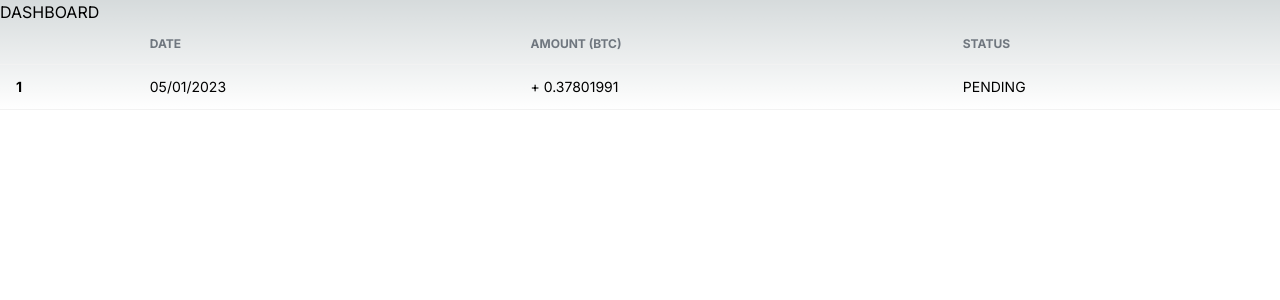
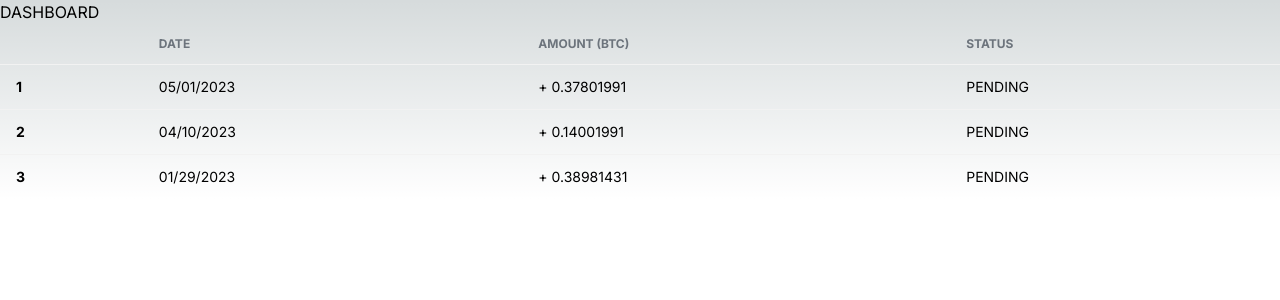
Before and after one commit to awostenberg/solid-dollop, a Next.js app: page / in a window 1280 px wide. Shown: the top 300 px of the page. Built offline with nearby package versions, Linux system fonts and the light colour scheme.

Commit message:
r1 from one to many rows sample data

```diff
--- a/src/app/components/details.tsx
+++ b/src/app/components/details.tsx
@@ -1,8 +1,11 @@
 
 
 const txns = [
-    {'amount':'+ 0.37801991', 'date':'05/01/2023','status':'PENDING'}
+    { 'amount': '+ 0.37801991', 'date': '05/01/2023', 'status': 'PENDING' },
+    { 'amount': '+ 0.14001991', 'date': '04/10/2023', 'status': 'PENDING' },
+    { 'amount': '+ 0.38981431', 'date': '01/29/2023', 'status': 'PENDING' },
 ]
+
 
 export default function Details() {
     return (
@@ -19,14 +22,15 @@ export default function Details() {
                         </tr>
                     </thead>
                     <tbody>
+                        {txns.map((item, index) =>
+                            <tr>
+                                <th>{index + 1}</th>
+                                <td>{item.date}</td>
+                                <td>{item.amount}</td>
+                                <td>{item.status}</td>
+                            </tr>)
 
-                        {/* row 1 */}
-                        <tr>
-                            <th>1</th>
-                            <td>{txns[0].date}</td>
-                            <td>{txns[0].amount}</td>
-                            <td>{txns[0].status}</td>
-                        </tr>
+                        }
 
                     </tbody>
                 </table>
```
Also changed, not shown: 1 other file (tests, documents, lock files or other folders).
